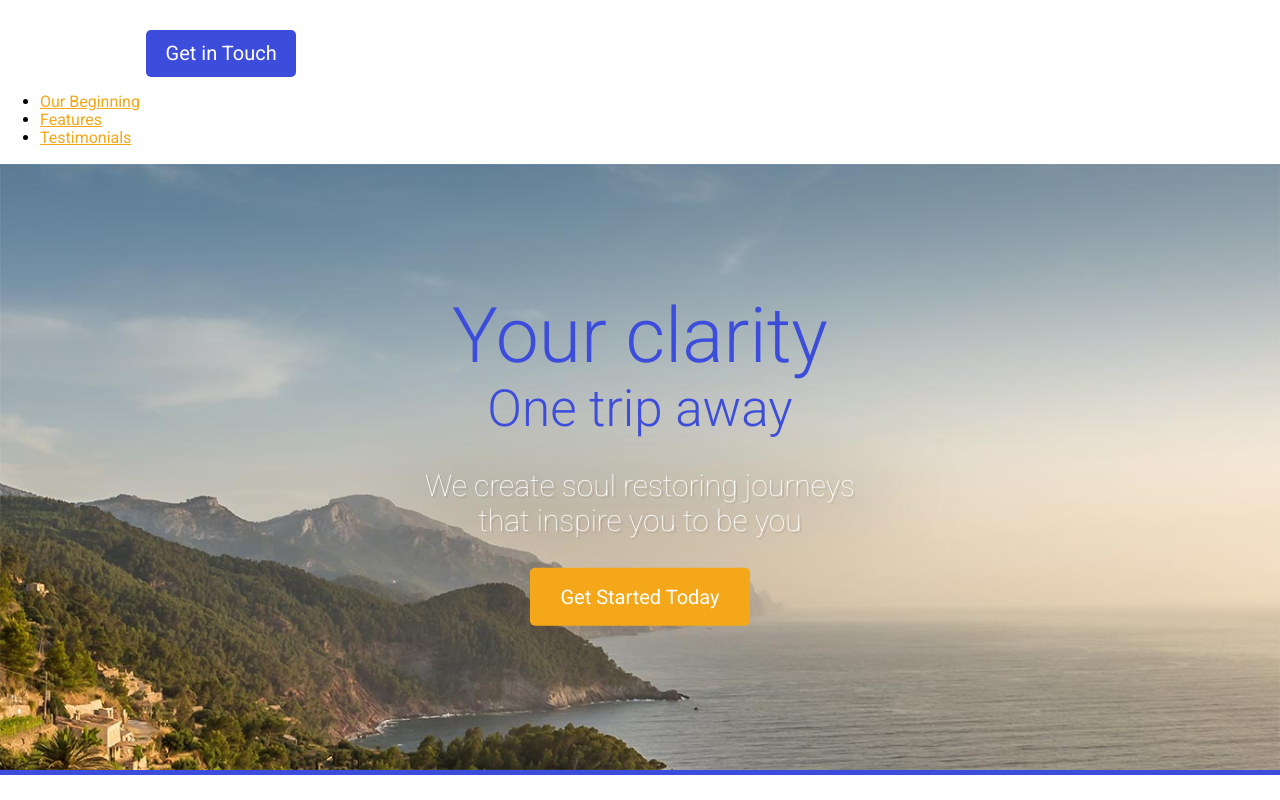
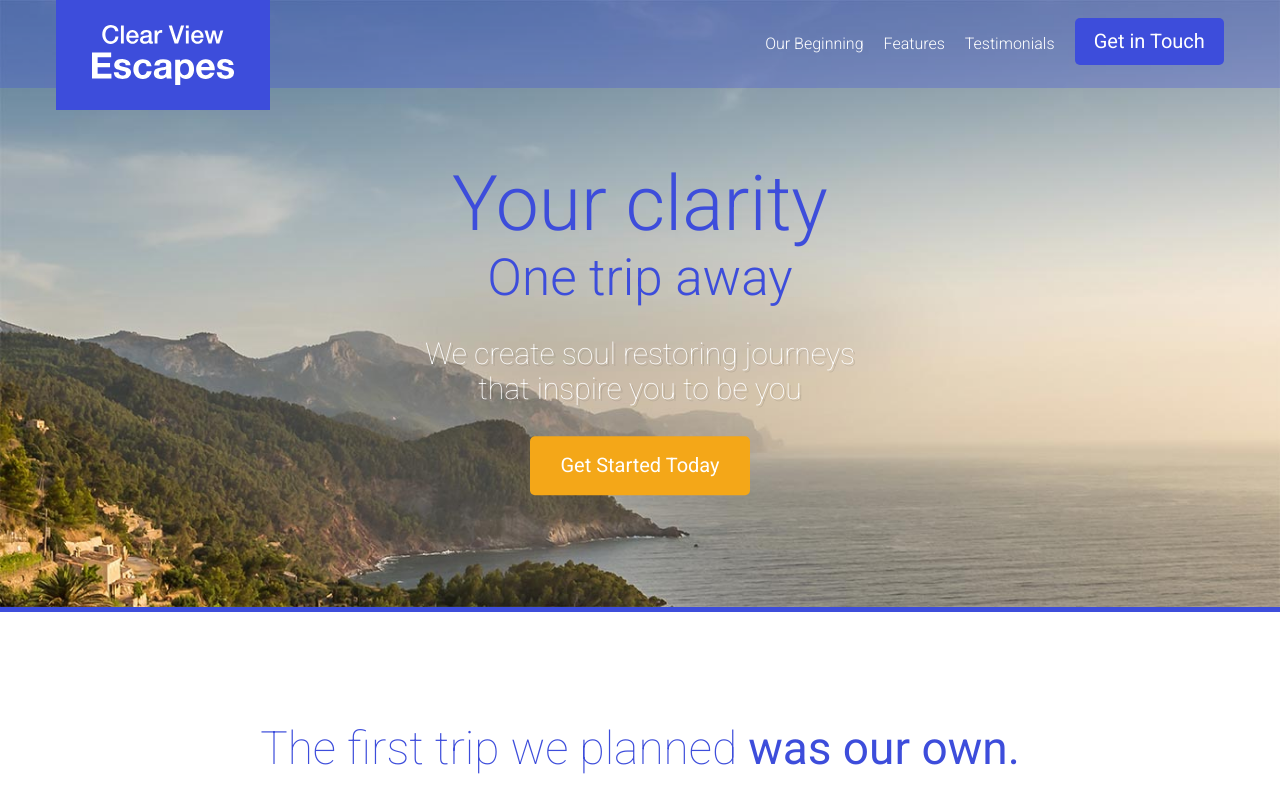
Before and after one commit to dudleyinc3/vista-agency, a website: page app/index.html in a window 1280 px wide. Shown: the top 800 px of the page. Drawn offline with Linux system fonts and the light colour scheme.

Commit message:
header styled and responsive. need js menu bar

```diff
--- a/app/assets/styles/modules/_large-hero.css
+++ b/app/assets/styles/modules/_large-hero.css
@@ -13,6 +13,11 @@
 	left: 0;
 	width: 100%;
 	text-align: center;
+	padding-top: 88px;
+
+	@mixin atMedium {
+		padding-top: 65px;
+	}
 }
 
 &__title {
--- /dev/null
+++ b/app/assets/styles/modules/_primary-nav.css
@@ -0,0 +1,26 @@
+.primary-nav {
+
+	&--pull-right {
+		float: right;
+	}
+
+	ul {
+		margin: 0;
+		padding: 0;
+		@mixin clearfix;
+	}
+
+	li {
+		list-style: none;
+		float: left;
+		padding-right: 20px;
+	}
+
+	a {
+		color: #FFF;
+		text-decoration: none;
+		font-weight: 300;
+		display: block;
+		padding: 35px 0;
+	}
+}
--- /dev/null
+++ b/app/assets/styles/modules/_site-header.css
@@ -0,0 +1,51 @@
+.site-header {
+	position: absolute;
+	width: 100%;
+	z-index: 2;
+	background-color: rgba($mainBlue, .3);
+
+	&__btn-container {
+		float: right;
+		padding-top: 18px;
+	}
+
+	&__logo {
+		position: absolute;
+		top: 0;
+		left: 50%;
+		transform: translateX(-50%) scale(.8);
+		transform-origin: 50% 0%;
+		background-color: $mainBlue;
+		padding: 25px 36px;
+
+		@mixin atMedium {
+			left: auto;
+			transform: translateX(0);
+		}
+	}
+
+	&__logo__graphic {
+		text-indent: -9999px;
+	}
+
+	&__menu-icon {
+		width: 20px;
+		height: 20px;
+		background-color: #FFF;
+		position: absolute;
+		top: 10px;
+		right: 10px;
+
+		@mixin atMedium{
+			display: none;
+		}
+	}
+
+	&__menu-content {
+		display: none;
+
+		@mixin atMedium {
+			display: block;
+		}
+	}
+}
--- a/app/assets/styles/modules/_wrapper.css
+++ b/app/assets/styles/modules/_wrapper.css
@@ -1,7 +1,7 @@
 .wrapper {
 	overflow: hidden;
-	padding-left: 18px;
-	padding-right: 18px;
+	padding-left: 34px;
+	padding-right: 34px;
 	max-width: 1236px;
 	margin-left: auto;
 	margin-right: auto;
--- a/app/assets/styles/styles.css
+++ b/app/assets/styles/styles.css
@@ -14,3 +14,5 @@
 @import "modules/_testimonial";
 @import "modules/_sprite";
 @import "modules/_site-footer";
+@import "modules/_site-header";
+@import "modules/_primary-nav";
--- a/app/index.html
+++ b/app/index.html
@@ -9,9 +9,17 @@
   <link href="post_styles/styles/styles.css" rel="stylesheet">
 </head>
 <body>
-  <header>
-    <img src="assets/images/icons/clear-view-escapes.svg"> <a class="btn" href="#">Get in Touch</a>
-    <nav>
+  <header class="site-header">
+    <div class="wrapper">
+      <div class="site-header__logo">
+        <div class="site-header__logo__graphic icon icon--clear-view-escapes">Clear View Escapes</div>
+      </div>
+    <div class="site-header__menu-icon"></div>
+    <div class="site-header__menu-content">
+    <div class="site-header__btn-container">
+      <a href="#" class="btn">Get in Touch</a>
+    </div>
+       <nav class="primary-nav primary-nav--pull-right">
       <ul>
         <li>
           <a href="#our-beginning">Our Beginning</a>
@@ -24,7 +32,10 @@
         </li>
       </ul>
     </nav>
+    </div>
+    </div>
   </header>
+
   <div class="large-hero">
     <picture><source media="(min-width: 1380px)" srcset="assets/images/hero--large.jpg 1920w, assets/images/hero--large-hi-dpi.jpg 3840w"> <source media="(min-width: 990px)" srcset="assets/images/hero--medium.jpg 1380w, assets/images/hero--medium-hi-dpi.jpg 2760w"> <source media="(min-width: 640px)" srcset="assets/images/hero--small.jpg 990w, assets/images/hero--small-hi-dpi.jpg 1980w"> <img alt="ocean view" class="large-hero__image" srcset="assets/images/hero--smaller.jpg 640w, assets/images/hero--smaller-hi-dpi.jpg 1280w"></picture>
     <div class="large-hero__text-content">
--- a/app/post_styles/styles/styles.css
+++ b/app/post_styles/styles/styles.css
@@ -485,7 +485,15 @@ a {
 	left: 0;
 	width: 100%;
 	text-align: center;
+	padding-top: 88px;
 }
+
+@media (min-width: 780px){
+
+.large-hero__text-content {
+		padding-top: 65px
+}
+	}
 
 .large-hero__title {
 	color: #3d4ddb;
@@ -573,8 +581,8 @@ a {
 
 .wrapper {
 	overflow: hidden;
-	padding-left: 18px;
-	padding-right: 18px;
+	padding-left: 34px;
+	padding-right: 34px;
 	max-width: 1236px;
 	margin-left: auto;
 	margin-right: auto;
@@ -1027,3 +1035,96 @@ Instead edit gulp/templates/sprite */
 			margin-right: 1.4rem
 	}
 	}
+
+.site-header {
+	position: absolute;
+	width: 100%;
+	z-index: 2;
+	background-color: rgba(61,77,219, .3);
+}
+
+.site-header__btn-container {
+		float: right;
+		padding-top: 18px;
+	}
+
+.site-header__logo {
+		position: absolute;
+		top: 0;
+		left: 50%;
+		-webkit-transform: translateX(-50%) scale(.8);
+		        transform: translateX(-50%) scale(.8);
+		-webkit-transform-origin: 50% 0%;
+		        transform-origin: 50% 0%;
+		background-color: #3d4ddb;
+		padding: 25px 36px;
+	}
+
+@media (min-width: 780px){
+
+.site-header__logo {
+			left: auto;
+			-webkit-transform: translateX(0);
+			        transform: translateX(0)
+	}
+	}
+
+.site-header__logo__graphic {
+		text-indent: -9999px;
+	}
+
+.site-header__menu-icon {
+		width: 20px;
+		height: 20px;
+		background-color: #FFF;
+		position: absolute;
+		top: 10px;
+		right: 10px;
+	}
+
+@media (min-width: 780px){
+
+.site-header__menu-icon {
+			display: none
+	}
+	}
+
+.site-header__menu-content {
+		display: none;
+	}
+
+@media (min-width: 780px){
+
+.site-header__menu-content {
+			display: block
+	}
+	}
+
+.primary-nav--pull-right {
+		float: right;
+	}
+
+.primary-nav ul {
+		margin: 0;
+		padding: 0;
+	}
+
+.primary-nav ul::after {
+		content: "";
+		clear: both;
+		display: table;
+	}
+
+.primary-nav li {
+		list-style: none;
+		float: left;
+		padding-right: 20px;
+	}
+
+.primary-nav a {
+		color: #FFF;
+		text-decoration: none;
+		font-weight: 300;
+		display: block;
+		padding: 35px 0;
+	}
--- a/gulp/tasks/styles.js
+++ b/gulp/tasks/styles.js
@@ -4,11 +4,12 @@ autoprefixer = require('autoprefixer'),
 cssvars = require('postcss-simple-vars'),
 nested = require('postcss-nested'),
 cssImport = require('postcss-import'),
-mixins = require('postcss-mixins');
+mixins = require('postcss-mixins'),
+hexrgba = require('postcss-hexrgba');
 
 gulp.task('styles', function() {
   return gulp.src('./app/assets/styles/styles.css')
-    .pipe(postcss([cssImport, mixins, cssvars, nested, autoprefixer]))
+    .pipe(postcss([cssImport, mixins, cssvars, nested, hexrgba, autoprefixer]))
     .on('error', function(errorInfo) {
       console.log(errorInfo.toString());
       this.emit('end');
--- a/package.json
+++ b/package.json
@@ -13,6 +13,7 @@
     "gulp-postcss": "^7.0.0",
     "gulp-rename": "^1.2.2",
     "gulp-watch": "^4.3.11",
+    "postcss-hexrgba": "^0.2.1",
     "postcss-import": "^10.0.0",
     "postcss-mixins": "^6.0.0",
     "postcss-nested": "^2.0.2",
```
